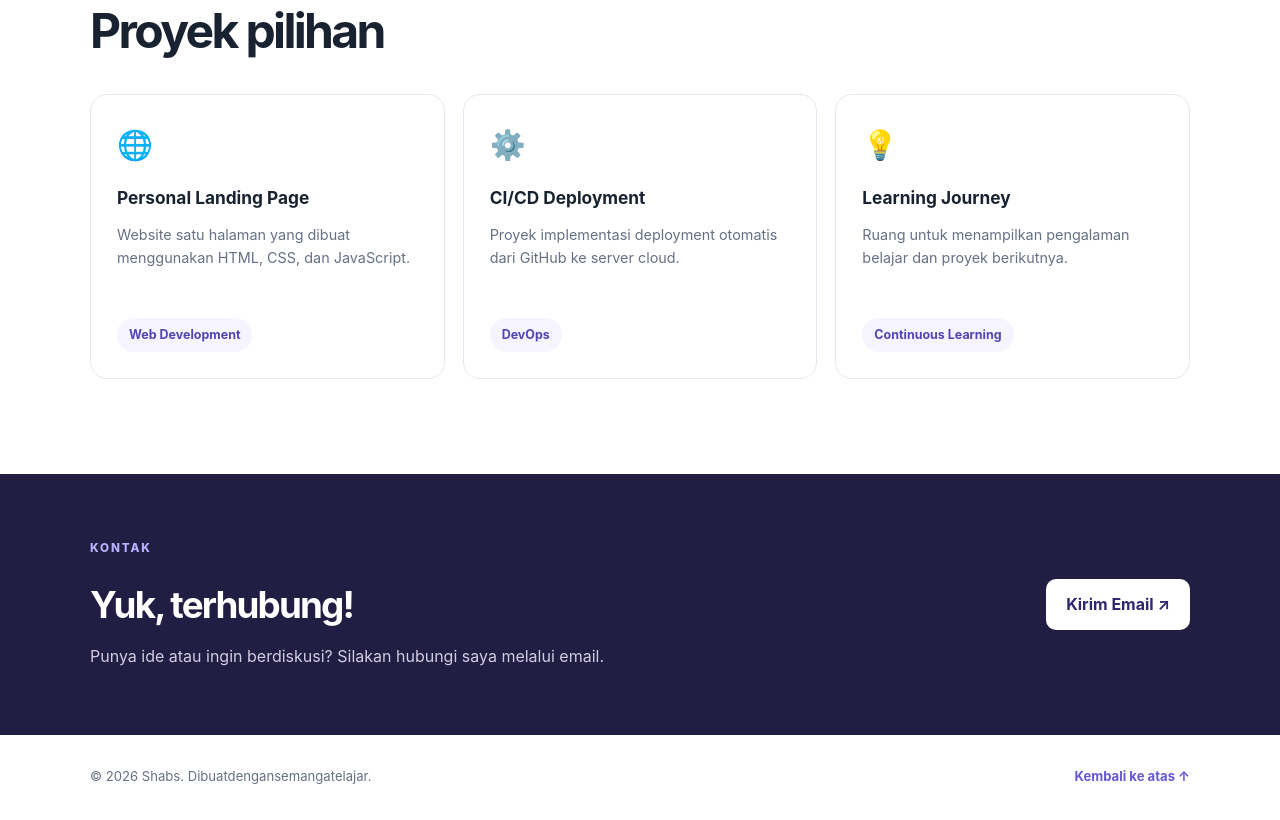
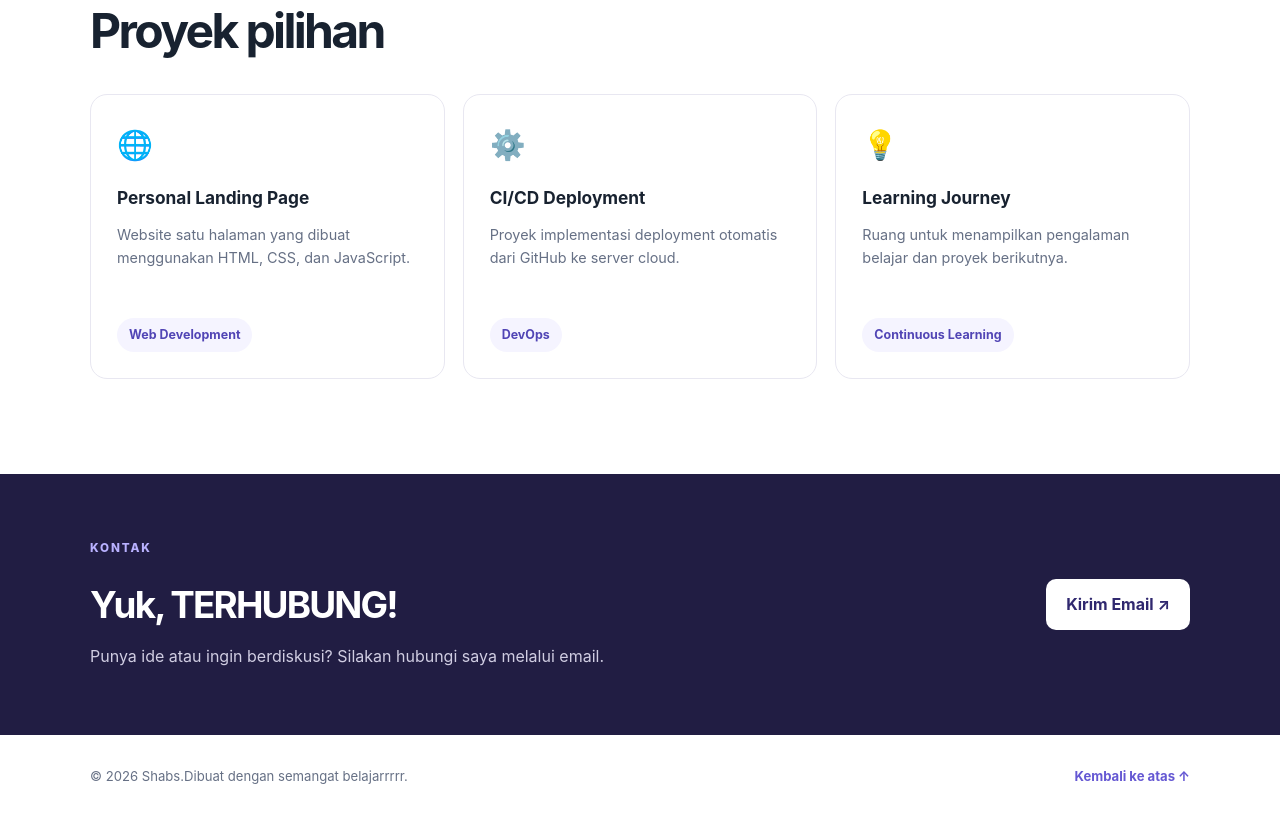
Before and after one commit to shabrinaayu/Landing-page-My-Portfolio, a plain HTML site: page index.html in a window 1280 px wide. Shown: the part 1294-2114 px from the top of the page. Drawn offline with Linux system fonts and the light colour scheme.

Commit message:
Update landing page content

```diff
--- a/index.html
+++ b/index.html
@@ -86,7 +86,7 @@
       <div class="container contact-box">
         <div>
           <p class="eyebrow">KONTAK</p>
-          <h2>Yuk, terhubung!</h2>
+          <h2>Yuk, TERHUBUNG!</h2>
           <p>Punya ide atau ingin berdiskusi? Silakan hubungi saya melalui email.</p>
         </div>
         <a class="button light" href="mailto:shabsay@gmail.com">Kirim Email ↗</a>
@@ -95,7 +95,7 @@
   </main>
 
   <footer class="container footer">
-    <p>© <span id="year"></span> Shabs. Dibuatdengansemangatelajar.</p>
+    <p>© <span id="year"></span> Shabs.Dibuat dengan semangat belajarrrrr.</p>
     <a href="#home">Kembali ke atas ↑</a>
   </footer>
 </body>
```
